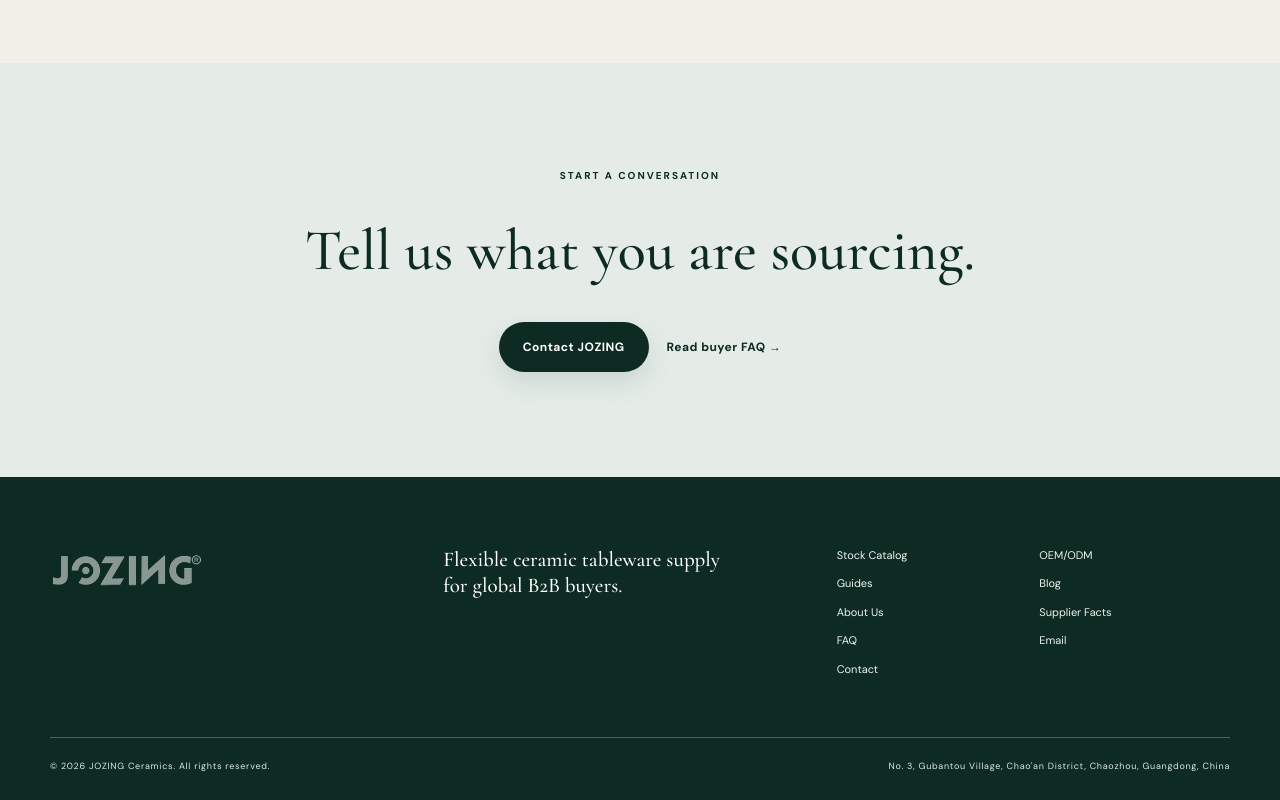
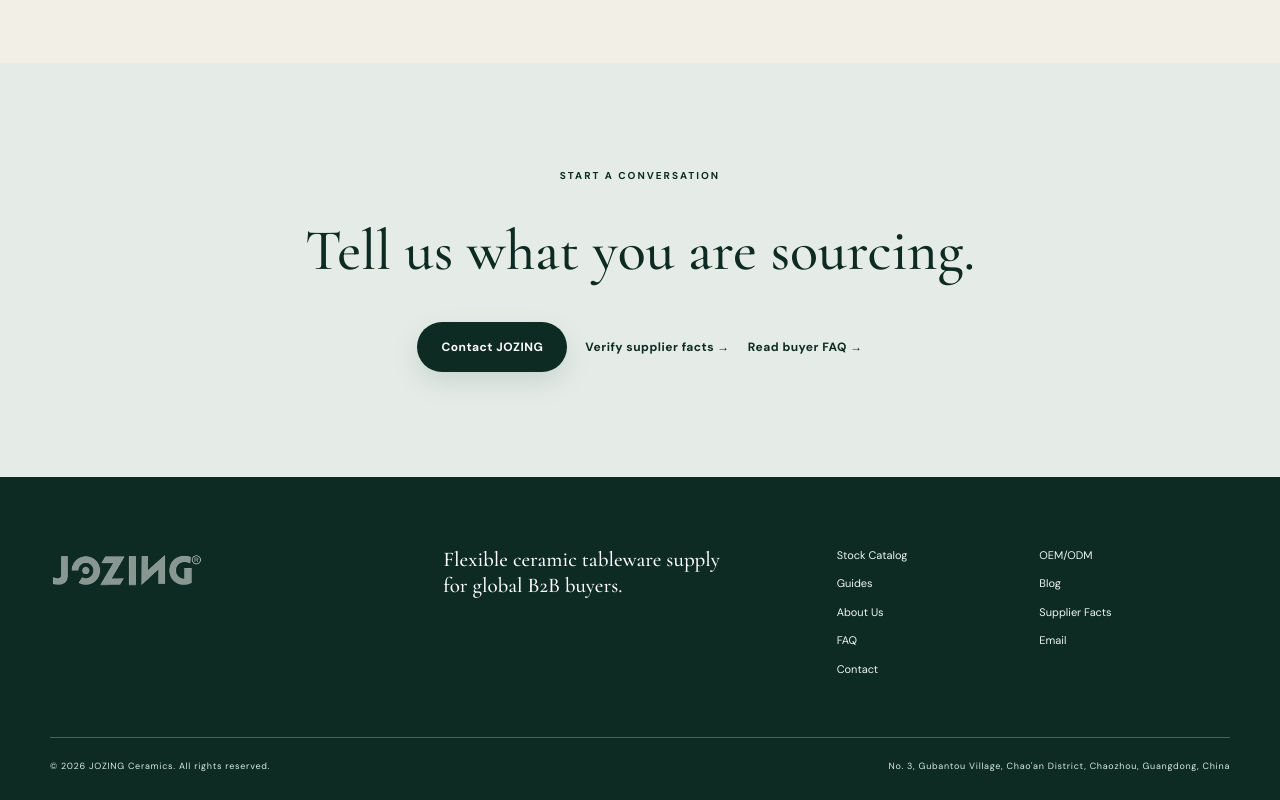
Before and after one commit to fenghaijuan2009-boop/jozing-ceramics-b2b-website, a Next.js app: page /about in a window 1280 px wide. Shown: the part 2830-3630 px from the top of the page. Built offline with nearby package versions, Linux system fonts and the light colour scheme.

Commit message:
Link About page to verified supplier profile

```diff
--- a/app/about/page.tsx
+++ b/app/about/page.tsx
@@ -7,4 +7,4 @@ export default function AboutPage() { return <main><SiteHeader />
   <section className="page-band"><div className="shell fact-row"><div><strong>Since 2003</strong><span>Ceramic tableware experience</span></div><div><strong>6,000 m²</strong><span>Factory & warehouse</span></div><div><strong>2 supply paths</strong><span>Ready stock + OEM/ODM</span></div></div></section>
   <section className="dual-path shell"><article><span>01</span><p className="eyebrow">READY STOCK</p><h2>Buy what is available.</h2><p>Clearance and inventory ceramic tableware can be discussed by carton, pallet, ton or container. Ask for the current list, packing details, available quantity and loading plan.</p><a href="/contact">Request current stock →</a></article><article><span>02</span><p className="eyebrow">OEM / ODM</p><h2>Build what your market needs.</h2><p>Share a reference image, shape, glaze, decoration, logo or packaging brief. We coordinate development and sampling through production and export packing.</p><a href="/contact">Discuss a custom project →</a></article></section>
   <section className="values"><div className="shell"><p className="eyebrow">HOW WE WORK</p><h2>Clear information before commitment.</h2><div className="value-grid"><article><b>01</b><h3>Confirm the requirement</h3><p>Product, quantity, market, target price, packing and destination.</p></article><article><b>02</b><h3>Match the supply path</h3><p>Current stock opportunity, mixed loading or an OEM/ODM project.</p></article><article><b>03</b><h3>Prepare the offer</h3><p>Specifications, terms and availability confirmed for the inquiry.</p></article><article><b>04</b><h3>Coordinate delivery</h3><p>Production or stock preparation, inspection support, packing and shipment planning.</p></article></div></div></section>
-  <section className="page-cta"><div className="shell"><p className="eyebrow">START A CONVERSATION</p><h2>Tell us what you are sourcing.</h2><div><a className="btn primary" href="/contact">Contact JOZING</a><a className="btn text" href="/faq">Read buyer FAQ →</a></div></div></section><SiteFooter /></main>; }
+  <section className="page-cta"><div className="shell"><p className="eyebrow">START A CONVERSATION</p><h2>Tell us what you are sourcing.</h2><div><a className="btn primary" href="/contact">Contact JOZING</a><a className="btn text" href="/supplier-profile/">Verify supplier facts →</a><a className="btn text" href="/faq">Read buyer FAQ →</a></div></div></section><SiteFooter /></main>; }
```
